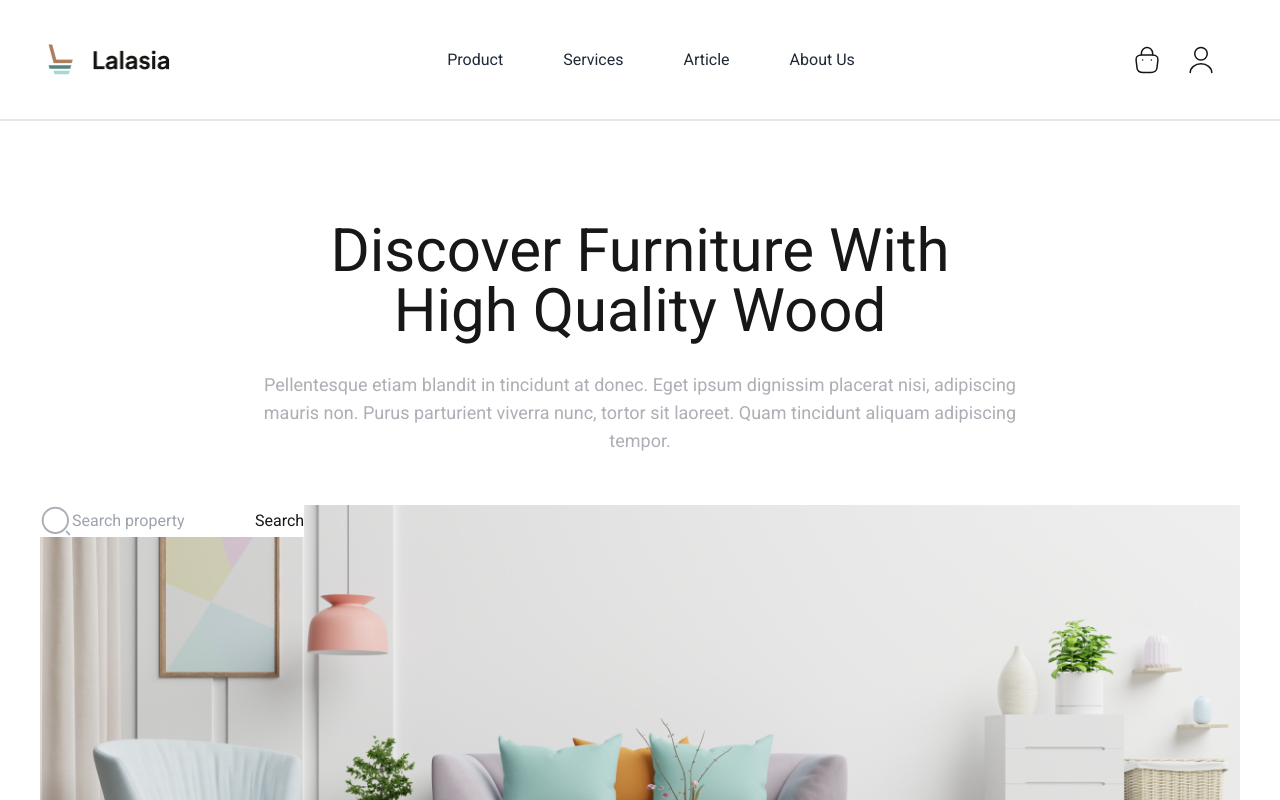
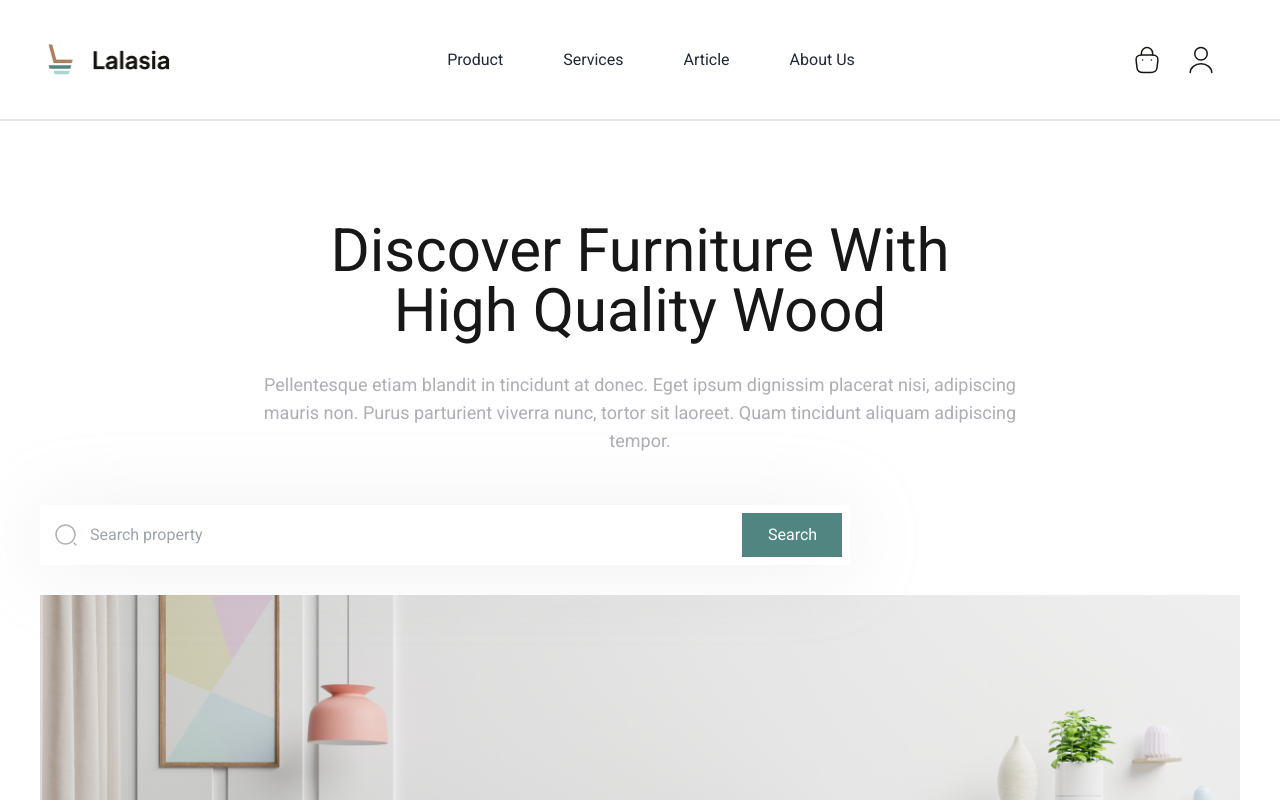
Before and after one commit to troanart/Furniture-Website, a Next.js app: page / in a window 1280 px wide. Shown: the top 800 px of the page. Built offline with nearby package versions, Linux system fonts and the light colour scheme.

Commit message:
add search style

```diff
--- a/src/app/components/Search/Search.tsx
+++ b/src/app/components/Search/Search.tsx
@@ -2,10 +2,22 @@ import Image from "next/image";
 
 export default function Search() {
   return (
-    <div className="absolute bg-white flex justify-between items-center">
-      <Image src={"/search.svg"} width={32} height={32} alt={"Search icon"} />
-      <input type="text" placeholder="Search property" />
-      <button>Search</button>
+    <div className="py-2 pr-2 pl-[14px] shadow-[0px_4px_80px_0px_rgba(175,173,181,0.2)] mb-[30px] bg-white flex justify-between items-center max-w-[810px] w-[100%]">
+      <Image
+        className="mr-3 "
+        src={"/search.svg"}
+        width={24}
+        height={24}
+        alt={"Search icon"}
+      />
+      <input
+        type="text"
+        className="outline-none"
+        placeholder="Search property"
+      />
+      <button className="bg-greenColor text-white ml-auto  w-[100px] py-[10px] px-[26px]">
+        Search
+      </button>
     </div>
   );
 }
--- a/tailwind.config.ts
+++ b/tailwind.config.ts
@@ -25,6 +25,8 @@ export default {
         foreground: "var(--foreground)",
         primaryColor: "rgba(81, 133, 129, 1)",
         textPrimary: "rgba(175, 173, 181, 1)",
+        shadowSearch: "rgba(175, 173, 181, 0.2)",
+        greenColor: "rgba(81, 133, 129, 1)",
       },
     },
   },
```
